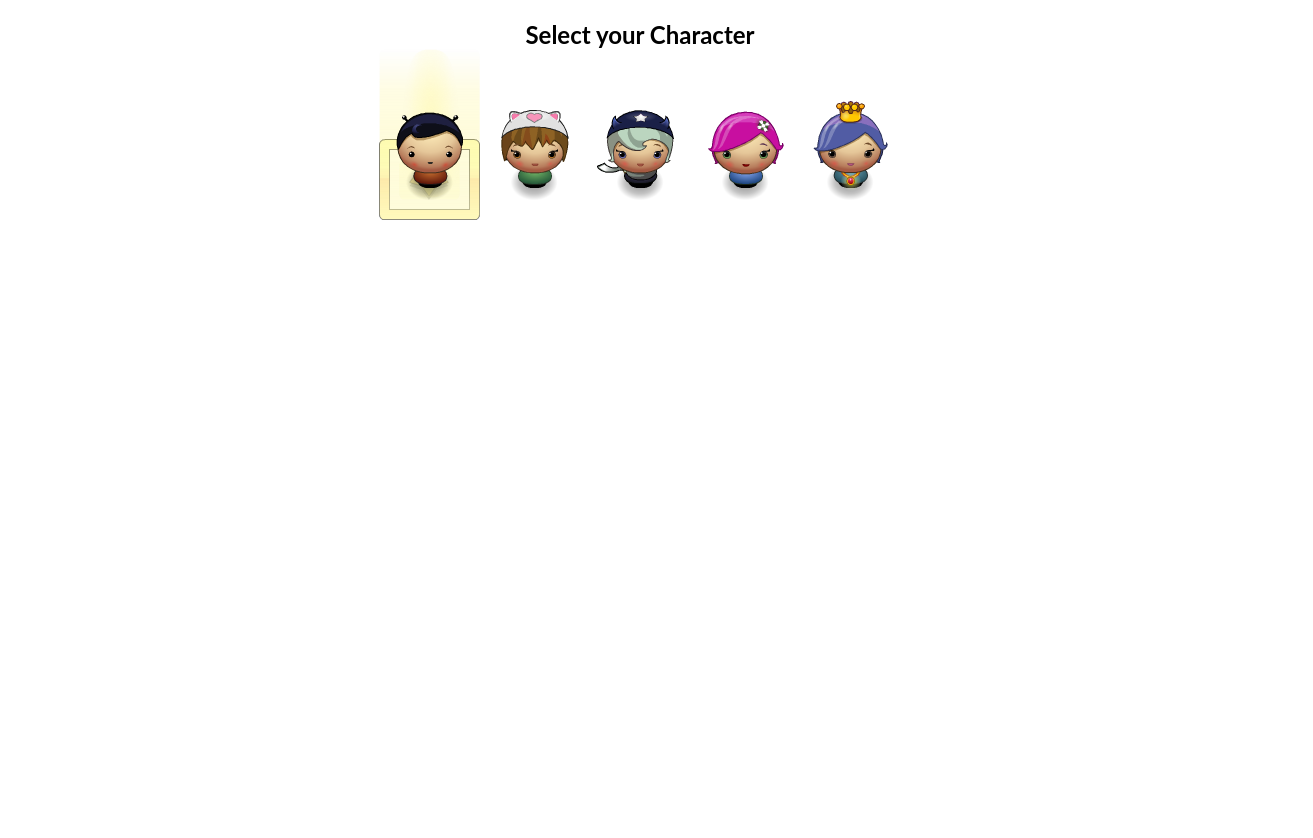
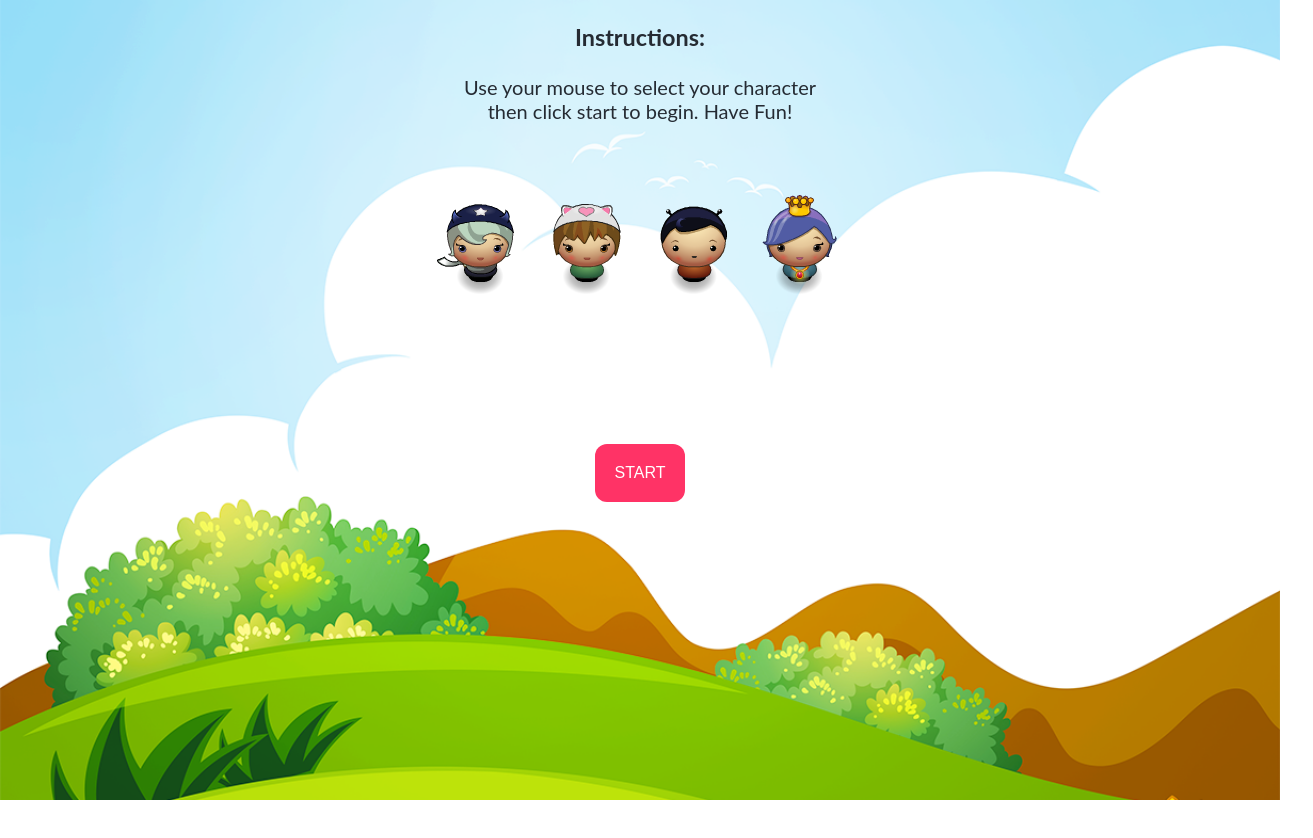
Before and after one commit to Emek-Lemark/ud-arcade-game, a plain HTML site: page index.html in a window 1280 px wide. Shown: the whole page, 1313 px wide, since content can reach past the window. After the commit the page ends 800 px from the top, so only its background shows below. Drawn offline with Linux system fonts and the light colour scheme.

Commit message:
feat: add player selection page with background

```diff
--- a/css/style.css
+++ b/css/style.css
@@ -1,16 +1,59 @@
+
+
+html {
+  background: url(../images/background.png) no-repeat center center fixed;
+  background-size: cover;
+  height: 100%;
+  overflow: hidden;
+}
+
 body {
     text-align: center;
+    font-size: 20px;
     font-family: Lato, sans-serif;
+    color: #252b33;
 }
 
-canvas {
-	margin-top: 0;
-	padding-top: 0;
+h1{
+  margin-bottom: 0px;
+  font-size:45px;
+  margin-top: 3em;
+  color: #ff3366;
 }
 
-.game-character h2 {
-    margin-bottom: 0;
+
+/* Style the button */
+
+#start{
+    background-color:  #ff3366;; /* pinkish */
+    border: none;
+    color: white;
+    padding: 20px;
+    text-align: center;
+    text-decoration: none;
+    border-radius: 12px;
+    font-size: 16px;
+    margin: 10% 2px;
+    cursor: pointer;
 }
-.game-character .char-image.active {
-    background: url(../images/Selector.png);
+
+#start:hover{
+      box-shadow: 0 4px 8px 0 rgba(0, 0, 0, 0.2), 0 6px 20px 0 rgba(0, 0, 0, 0.19);
 }
+
+/* Style Characters */
+.characters img{
+  cursor: pointer;
+}
+.characters img:hover{
+  background-image: url(../images/Selector.png);
+  background-size: cover;
+  width: 106px;
+  height: 180px;
+}
+.select{
+  background-image: url(../images/Selector.png);
+  background-size: cover;
+  width: 111px;
+  height: 188px;
+}
--- a/index.html
+++ b/index.html
@@ -7,16 +7,18 @@
 </head>
 <body>
 
-	 <section class="game-character">
-        <h2>Select your Character</h2>
-        <img class="char-image" src="images/char-boy.png" data-image="images/char-boy.png">
-        <img class="char-image" src="images/char-cat-girl.png" data-image="images/char-cat-girl.png">
-        <img class="char-image" src="images/char-horn-girl.png" data-image="images/char-horn-girl.png">
-        <img class="char-image" src="images/char-pink-girl.png" data-image="images/char-pink-girl.png">
-        <img class="char-image" src="images/char-princess-girl.png" data-image="images/char-princess-girl.png">
-    </section>
+  <div id="startpage">
+  <h3>Instructions:</h3>
+    <p>Use your mouse to select your character <br> then click start to begin. Have Fun! </p>
+    <div class="characters">
+      <img id="character1" class= "char-image" onclick="chooseCha1(src1);"  src='images/char-horn-girl.png' alt="char-horn-girl">
+      <img id="character2"  class= "char-image" onclick="chooseCha2(src2);"  src='images/char-cat-girl.png' alt="char-cat-girl">
+      <img id="character3"  class= "char-image" onclick="chooseCha3(src3);"  src='images/char-boy.png' alt="char-boy">
+      <img id="character4" class= "char-image" onclick="chooseCha4(src4);"  src='images/char-princess-girl.png' alt="princess-girl">
+    </div>
+    <button  id="start" onclick="begining()">START</button>
+  </div>
     <main class="game-container">
-        </section>
     </main>
     <script src="js/resources.js"></script>
     <script src="js/engine.js"></script>
--- a/js/app.js
+++ b/js/app.js
@@ -109,8 +109,8 @@ const collectibleSprite = [
 class Collectible {
     constructor(collectibleType) {
     // X and Y position of the gem
-    this.x = (Math.floor((Math.random() * 8)) * tileWidth) + (tileWidth * 1.5);
-    this.y = (Math.floor((Math.random() * 8)) * tileHeight) + (tileHeight * 1.5);
+    this.x = (Math.floor((Math.random() * 8)) * tileWidth) + (tileWidth * 2);
+    this.y = (Math.floor((Math.random() * 8)) * tileHeight) + (tileHeight * 2);
     this.width = 50;
     this.height = 40;
 
@@ -122,8 +122,8 @@ class Collectible {
     update(dt) {
     // Change collectible position
     if (Math.random() < 0.002) {
-        this.x = (Math.floor((Math.random() * 8)) * tileWidth) + (tileWidth * 1.5);
-        this.y = (Math.floor((Math.random() * 8)) * tileHeight) + (tileHeight * 1.5);
+        this.x = (Math.floor((Math.random() * 8)) * tileWidth) + (tileWidth * 2);
+        this.y = (Math.floor((Math.random() * 8)) * tileHeight) + (tileHeight * 2);
     }
 }
 
@@ -144,7 +144,7 @@ for (let i = 0; i < 9; i++) {
     allEnemies.push(new Enemy());
 }
 // Number of collectibles, anywhere between 5 to 9
-const numberOfCollectibles = Math.max(Math.floor(Math.random() * 10), 5);
+let numberOfCollectibles = Math.max(Math.floor(Math.random() * 10), 5);
 let allCollectibles = [];
 for (let i = 0; i < numberOfCollectibles; i++) {
 // Generate collectible type randomly
@@ -171,3 +171,48 @@ window.addEventListener('keydown', function(e) {
         e.preventDefault();
     }
 }, false);
+
+
+//Choose your character
+let src1 = 'images/char-horn-girl.png';
+let src2 ='images/char-cat-girl.png';
+let src3 = 'images/char-boy.png';
+let src4 ='images/char-princess-girl.png';
+// Character Images
+
+let charImages = document.querySelectorAll(".char-image");
+    for(let i = 0; i < charImages.length; i++) {
+// Set the default Character Image
+    charImages[0].classList.add("active");
+// Loop over Character Images and Change the Selected one based on a 'Click' event
+    charImages[i].addEventListener("click", function() {
+// Change the player image
+    player.sprite = this.getAttribute("data-image");
+// Remove class `active`from all character images
+    charImages.forEach(function(image) {
+    image.classList.remove("active");
+    })
+// Add class `active` to the selected character image
+    this.classList.add("active");
+    });
+}
+
+function chooseCha1(c){
+  player.sprite=c;
+};
+
+function chooseCha2(c){
+  player.sprite=c;
+};
+
+function chooseCha3(c){
+  player.sprite=c;
+};
+
+function chooseCha4(c){
+  player.sprite=c;
+};
+
+function chooseCha5(c){
+  player.sprite=c;
+};
--- a/js/engine.js
+++ b/js/engine.js
@@ -12,7 +12,8 @@
  * This engine makes the canvas' context (ctx) object globally available to make
  * writing app.js a little simpler to work with.
  */
-
+var begining=function(){ //I want to start after click in button Start
+var ChoiceStart = document.getElementById("startpage");
 const Engine = (function(global) {
     /* Predefine the variables we'll be using within this scope,
      * create the canvas element, grab the 2D context for that canvas
@@ -99,10 +100,10 @@ const Engine = (function(global) {
         allEnemies.forEach(function(enemy) {
             enemy.update(dt);
         });
-        player.update();
-        allCollectibles.forEach(function(collectible) {
-            collectible.update(dt);
-        });
+        if(player.update() === -35) {
+        // Reset the player position!
+        player.y = 390;
+        }
     }
 
     /* This function checks collision between two objects obj1 and obj2 and
@@ -142,7 +143,7 @@ const Engine = (function(global) {
      */
     function checkScores() {
     // If player has reached the water then add scores and reset player
-    if (player.y < 30) {
+    if (player.y < 61) {
         scores += 200;
         resetPlayer();
     }
@@ -181,7 +182,7 @@ const Engine = (function(global) {
         'images/grass-block.png', // Row 1 of 2 of grass
         'images/grass-block.png', // Row 2 of 2 of grass
             ],
-            numRows = 11,
+            numRows = 10,
             numCols = numColumns,
             row, col;
 
@@ -253,23 +254,6 @@ const Engine = (function(global) {
         ctx.fillText(scores, 1140, 95);
     }
 
-    // Character Images
-        let charImages = document.querySelectorAll(".char-image");
-        for(let i = 0; i < charImages.length; i++) {
-    // Set the default Character Image
-        charImages[0].classList.add("active");
-    // Loop over Character Images and Change the Selected one based on a 'Click' event
-        charImages[i].addEventListener("click", function() {
-    // Change the player image
-        player.sprite = this.getAttribute("data-image");
-    // Remove class `active`from all character images
-        charImages.forEach(function(image) {
-        image.classList.remove("active");
-        })
-    // Add class `active` to the selected character image
-        this.classList.add("active");
-        });
-    }
 
     // Function to render all the gems
     function renderCollectibles() {
@@ -339,4 +323,6 @@ const Engine = (function(global) {
      * from within their app.js files.
      */
     global.ctx = ctx;
-})(this);
+    ctx.imageSmoothingEnabled = false;
+    ChoiceStart.style.display = 'none';
+})(this);};
```
Also changed, not shown: images/background.png (added).
